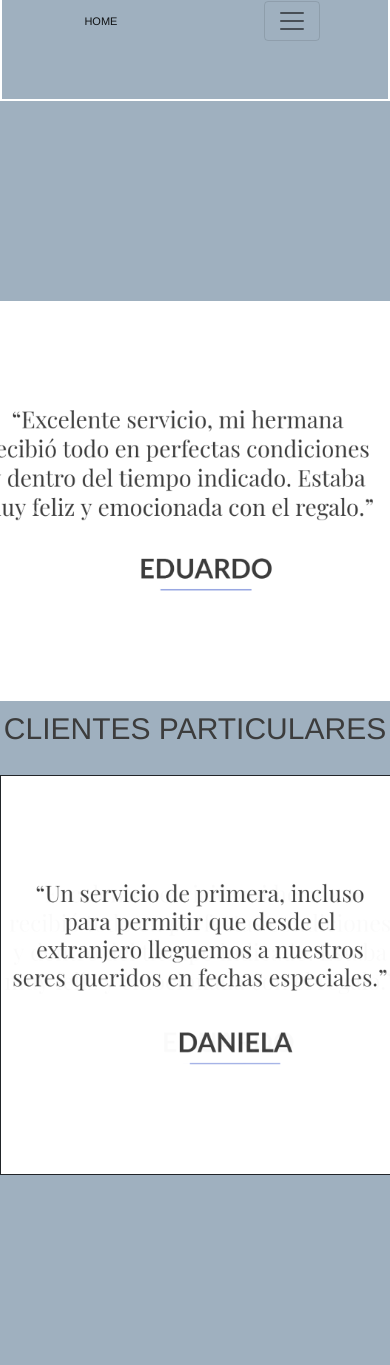
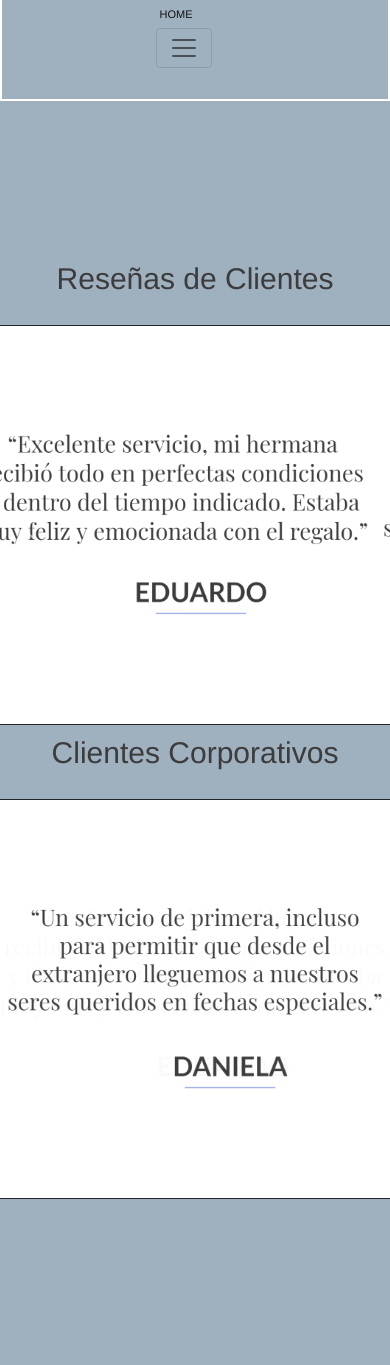
Before and after one commit to Federicodelporto/proyectos, a plain HTML site: page paginas/Clientes.html in a window 390 px wide. Shown: the part 99-1464 px from the top of the page. Drawn offline with nearby package versions, Linux system fonts and the light colour scheme.

Commit message:
version con bootstrap

```diff
--- a/paginas/Clientes.html
+++ b/paginas/Clientes.html
@@ -43,7 +43,7 @@
                             <div class="collapse navbar-collapse" id="navbarSupportedContent">
                                 <ul class="navbar-nav me-auto mb-2 mb-lg-0 linksHtml">
                                     <li class="nav-item dropdown">
-                                        <a class="nav-link dropdown-toggle opciones" href=".Nuestrosproductos.html"
+                                        <a class="nav-link dropdown-toggle opciones" href="./Nuestrosproductos.html"
                                             id="navbarDropdown" role="button" data-bs-toggle="dropdown"
                                             aria-expanded="false">
                                             NUESTROS PRODUCTOS
@@ -66,7 +66,8 @@
                                     </li>
                                 </ul>
                                 <form class="d-flex">
-                                    <input class="form-control me-2" type="search" placeholder="Search" aria-label="Search">
+                                    <input class="form-control me-2" type="search" placeholder="Search"
+                                        aria-label="Search">
                                     <button class="btn btn-outline-success" type="submit">Search</button>
                                 </form>
                             </div>
@@ -77,6 +78,8 @@
         </div>
         <div class="div14">
             <div>
+                <div>
+                    <h4>Reseñas de Clientes</h4>
                     <div id="carouselExampleIndicators" class="carousel slide" data-bs-ride="carousel">
                         <div class="carousel-indicators">
                             <button type="button" data-bs-target="#carouselExampleIndicators" data-bs-slide-to="0"
@@ -119,9 +122,12 @@
                         </button>
                     </div>
                 </div>
+            </div>
             <div>
-                <h4>CLIENTES PARTICULARES</h4>
+                <div>
+                    <h4>Clientes Corporativos</h4>
                     <div class="cajaOpiniones"></div>
+                </div>
             </div>
         </div>
         <div class="div15">
--- a/style.css
+++ b/style.css
@@ -187,7 +187,7 @@ footer a i{
 
 .divP{
     height: 1000px;
-    padding-top: 240px;
+    padding-top: 290px;
 }
 
 .mainTituloProductos{
@@ -226,7 +226,7 @@ main ul div{
 .footerP{
     display: flex;
     justify-content: center;
-    margin-top: -450px;
+    margin-top: -150px;
     background-color: #9FB0BF;
     width: 100%;
     height: 100px;
@@ -343,7 +343,17 @@ tr:hover td{
 }
 
 .div14 { grid-area: 3 / 1 / 7 / 6;
-    height: 800px;
+    height: 480px;
+    display: flex;
+    align-content: center;
+    justify-content: space-evenly;
+    align-items: center;
+    flex-direction: row;
+}
+
+.div15{
+    height: 200px;
+    margin-top: 110px;
 }
 
 h4 {
@@ -360,6 +370,7 @@ h4 {
 .carousel{
     width: 400px;
     height: 400px;
+    border: solid 1px;
 }
 
 .cajaOpiniones{
@@ -420,6 +431,10 @@ h4 {
      width: 100px;
 }
 
+nav{
+    width: 30%;
+}
+
 .opciones {
      font-size: 11px;
 }
@@ -462,8 +477,16 @@ h4 {
     margin-top: 320px;
 }
 
+.divP{
+    padding-top: 200px;
+}
+
+.nombreProducto{
+    margin-left: 100px;
+}
+
 .footerP{
-    margin-top: 430px;
+    margin-top: 750px;
 }
 
 .tablaTiendas {
@@ -477,4 +500,9 @@ h4 {
 .formularioContacto{
     margin-top: 300px;
 }
+.div14{
+    flex-direction: column;
+    height: 700px;
 }
+
+}
```
Also changed, not shown: paginas/Nuestrosproductos.html (+7 -12 lines). Lines whose indentation alone changed are shown as unchanged.
